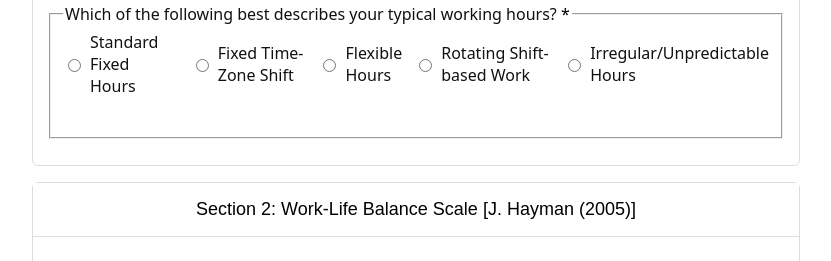
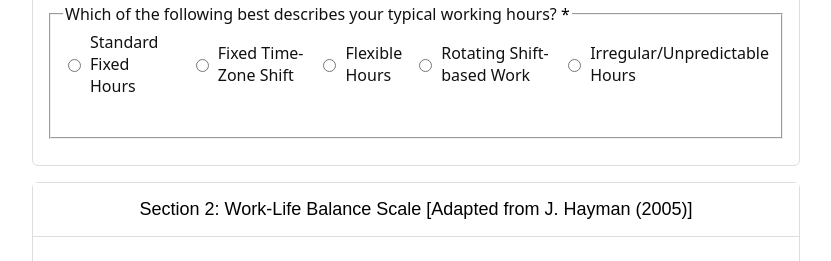
Before and after one commit to pamudu123/modern-work-practices-survey, a plain HTML site: page index.html in a window 1280 px wide. Shown: the part 2113-2374 px from the top of the page, without its empty margins (224-1055 px from the left). Drawn offline with Linux system fonts and the light colour scheme.

Commit message:
Update section title for Work-Life Balance Scale

```diff
--- a/index.html
+++ b/index.html
@@ -121,7 +121,7 @@
         <!-- Section 2: Work-Life Balance Scale -->
         <section class="section" data-section>
           <button type="button" class="section-title" data-toggle>
-            Section 2: Work-Life Balance Scale [J. Hayman (2005)]
+            Section 2: Work-Life Balance Scale [Adapted from J. Hayman (2005)]
           </button>
           <div class="section-content">
             <div class="subsection" data-subsection>
```
